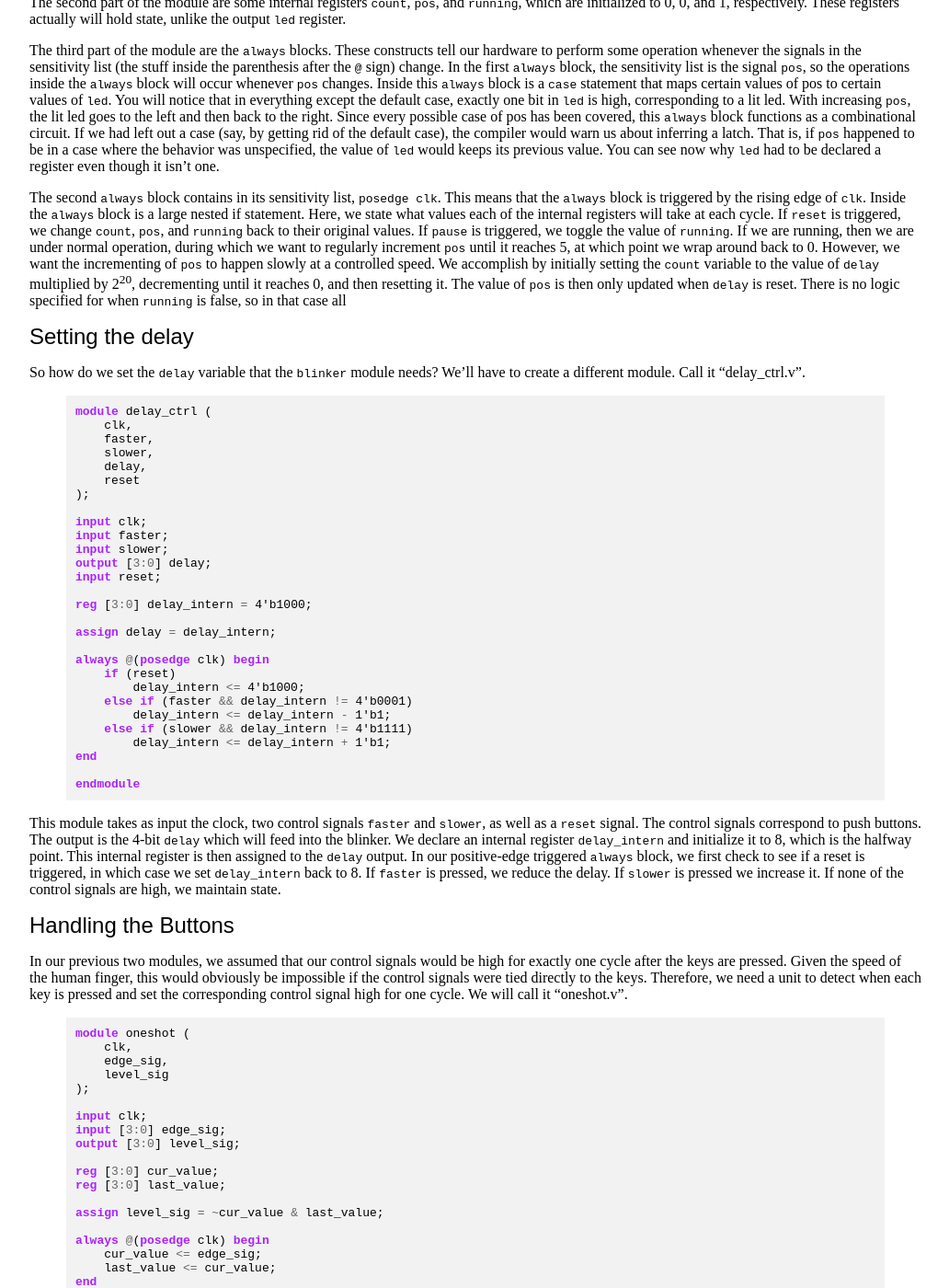
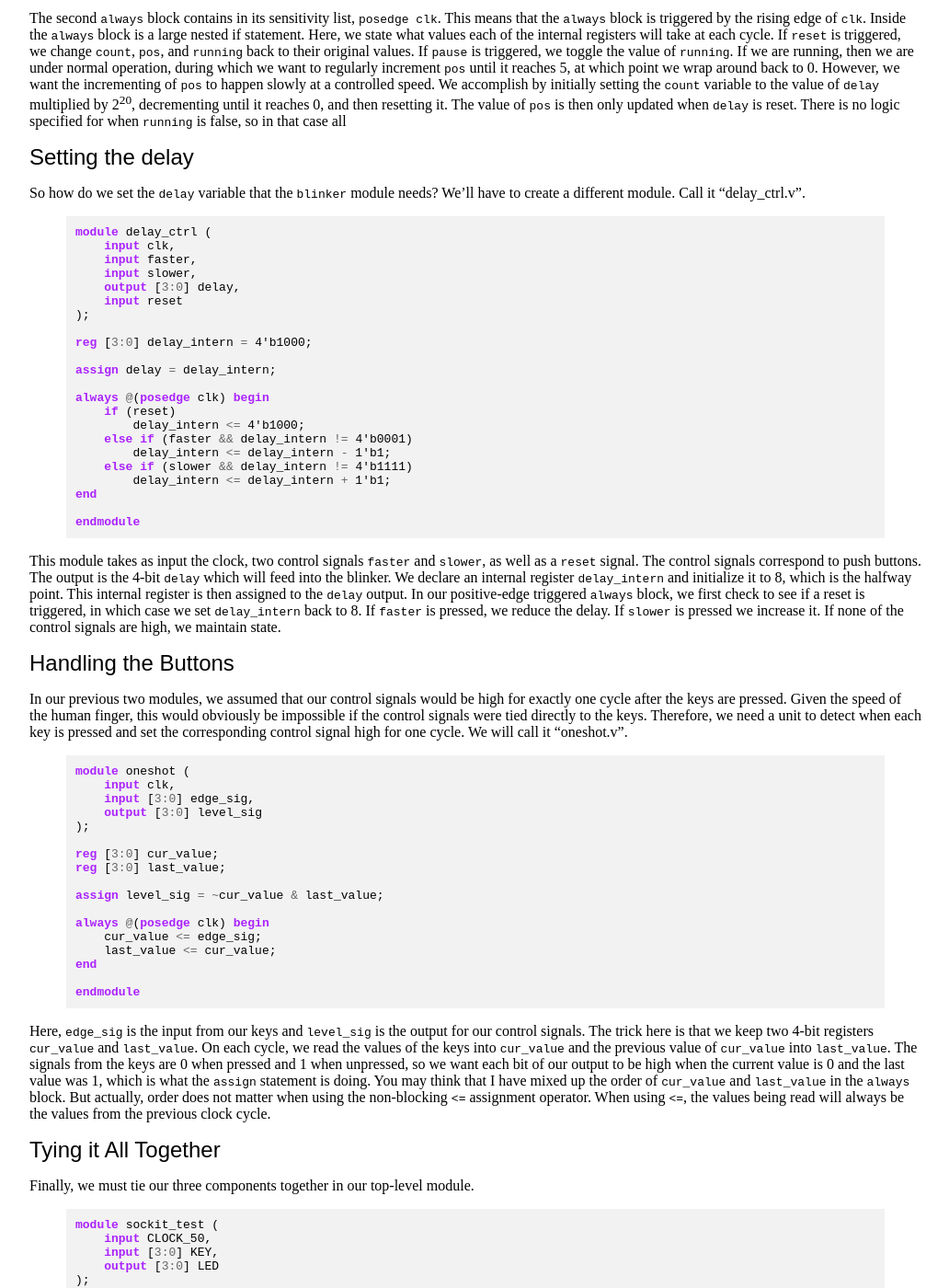
Before and after one commit to zhemao/zhemao.github.com, a Jekyll site: the page built from _posts/2013-12-22-sockit-1.markdown, in a window 1280 px wide and 1400 px high, scrolled down 2709 px. Shown: the whole window at 92% size, without its empty margins (123-1155 px from the left). Built offline with Jekyll 4.4.1, drawn with Linux system fonts in a browser that asks for light colours; some of the changed text lies outside the part shown.

Commit message:
use new-style port declarations in sockit 1 post

```diff
--- a/_posts/2013-12-22-sockit-1.markdown
+++ b/_posts/2013-12-22-sockit-1.markdown
@@ -114,20 +109,12 @@ is the one driving the LEDs. We will call it "blinker.v".
 
 {% highlight verilog %}
 module blinker (
-    clk,
-    delay,
-    led,
-    reset,
-    pause
+    input clk,
+    input [3:0] delay,
+    output reg [3:0] led,
+    input reset,
+    input pause
 );
-
-input clk;
-input [3:0] delay;
-
-output reg [3:0] led;
-
-input reset;
-input pause;
 
 reg [23:0] count = 24'b0;
 reg [2:0] pos = 3'b000;
@@ -234,18 +221,12 @@ We'll have to create a different module. Call it "delay\_ctrl.v".
 
 {% highlight verilog %}
 module delay_ctrl (
-    clk,
-    faster,
-    slower,
-    delay,
-    reset
+    input clk,
+    input faster,
+    input slower,
+    output [3:0] delay,
+    input reset
 );
-
-input clk;
-input faster;
-input slower;
-output [3:0] delay;
-input reset;
 
 reg [3:0] delay_intern = 4'b1000;
 
@@ -284,14 +265,10 @@ We will call it "oneshot.v".
 
 {% highlight verilog %}
 module oneshot (
-    clk,
-    edge_sig,
-    level_sig
+    input clk,
+    input [3:0] edge_sig,
+    output [3:0] level_sig
 );
-
-input clk;
-input [3:0] edge_sig;
-output [3:0] level_sig;
 
 reg [3:0] cur_value;
 reg [3:0] last_value;
```
Also changed, not shown: other parts of _posts/2013-12-22-sockit-1.markdown (+6 -16 lines).
